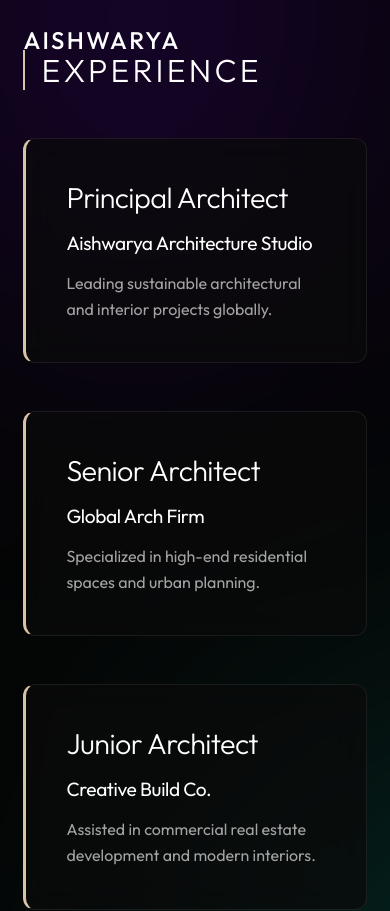
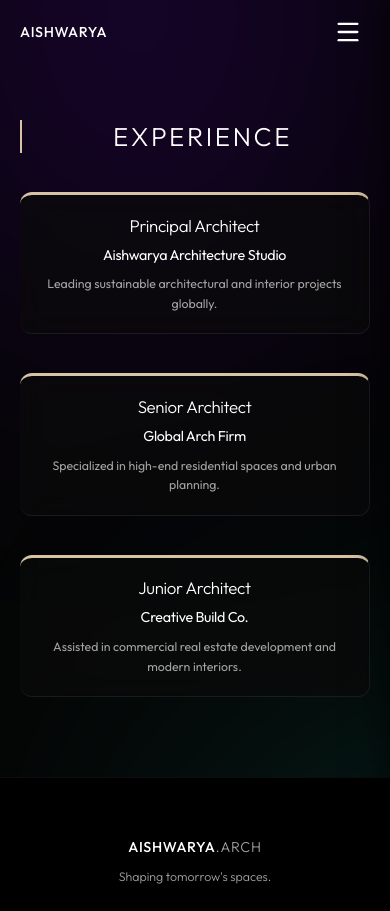
Before and after one commit to pavanpavan1138h-cpu/aishwarya_portfolio, a React (Vite) app: page /experience in a window 390 px wide. Shown: the top 911 px of the page. Built offline with nearby package versions, Linux system fonts and the light colour scheme.

Commit message:
Refactor: Comprehensive responsiveness overhaul and update hero heading to 'Architect'

```diff
--- a/src/components/About.css
+++ b/src/components/About.css
@@ -75,5 +75,40 @@
   .about-content {
     flex-direction: column;
     gap: 3rem;
+    text-align: center;
+  }
+  .about-text {
+    display: flex;
+    flex-direction: column;
+    align-items: center;
   }
 }
+
+@media (max-width: 768px) {
+  .about-name {
+    font-size: clamp(2.5rem, 10vw, 4rem);
+    letter-spacing: 0.1em;
+    margin-bottom: 1.5rem;
+  }
+  .about-stats {
+    gap: 2.5rem;
+    flex-wrap: wrap;
+    justify-content: center;
+    width: 100%;
+  }
+}
+
+@media (max-width: 480px) {
+  .about-name {
+    font-size: clamp(2.2rem, 9vw, 3rem);
+  }
+  .about-stats {
+    flex-direction: column;
+    align-items: center;
+    gap: 2rem;
+    text-align: center;
+  }
+  .stat h4 {
+    font-size: 2.2rem;
+  }
+}
--- a/src/components/Footer.css
+++ b/src/components/Footer.css
@@ -56,8 +56,28 @@
 }
 
 @media (max-width: 768px) {
+  .footer {
+    padding: 60px 0 30px;
+  }
   .footer-content {
     grid-template-columns: 1fr;
-    gap: 2.5rem;
+    gap: 3rem;
+    text-align: center;
+  }
+  .footer-socials {
+    align-items: center;
+    flex-direction: row;
+    justify-content: center;
+    gap: 2rem;
+  }
+  .footer-tagline {
+    font-size: 0.95rem;
   }
 }
+
+@media (max-width: 480px) {
+  .footer-socials {
+    gap: 1.5rem;
+    flex-wrap: wrap;
+  }
+}
--- a/src/components/Header.css
+++ b/src/components/Header.css
@@ -119,8 +119,81 @@
   padding-left: 2rem;
 }
 
+.mobile-menu-toggle {
+  display: none;
+  background: none;
+  border: none;
+  color: var(--text-primary);
+  cursor: pointer;
+  z-index: 1001;
+  padding: 5px;
+}
+
+.mobile-menu-overlay {
+  position: fixed;
+  top: 0;
+  left: 0;
+  width: 100%;
+  height: 100vh;
+  background: rgba(0, 0, 0, 0.4);
+  backdrop-filter: blur(4px);
+  z-index: 998;
+}
+
 @media (max-width: 860px) {
+  .header {
+    padding: 12px 0;
+  }
+
+  .mobile-menu-toggle {
+    display: flex;
+    align-items: center;
+    justify-content: center;
+    padding: 8px;
+  }
+
   .nav-menu {
-    display: none;
+    position: fixed;
+    top: 0;
+    right: -100%;
+    width: 85%;
+    max-width: 400px;
+    height: 100svh;
+    background: #080808;
+    flex-direction: column;
+    justify-content: center;
+    align-items: center;
+    gap: 3.5rem;
+    z-index: 1000;
+    transition: var(--transition-smooth);
+    border-left: 1px solid var(--glass-border);
+    display: flex; /* Override display: none from original code */
+    box-shadow: -10px 0 30px rgba(0,0,0,0.5);
+  }
+
+  .nav-menu.mobile-nav {
+    right: 0;
+  }
+
+  .nav-menu a {
+    font-size: 1.4rem;
+    letter-spacing: 0.1em;
+  }
+
+  .logo {
+    font-size: 1.2rem;
   }
 }
+
+@media (max-width: 480px) {
+  .header {
+    padding: 10px 0;
+  }
+  .nav-menu {
+    width: 100%;
+  }
+  .logo {
+    font-size: 1.1rem;
+    letter-spacing: 0.05em;
+  }
+}
--- a/src/components/Header.jsx
+++ b/src/components/Header.jsx
@@ -1,10 +1,11 @@
 import React, { useState, useEffect } from 'react';
 import { Link, useLocation } from 'react-router-dom';
-import { ChevronDown } from 'lucide-react';
+import { ChevronDown, Menu, X } from 'lucide-react';
 import './Header.css';
 
 const Header = () => {
   const [scrolled, setScrolled] = useState(false);
+  const [mobileMenuOpen, setMobileMenuOpen] = useState(false);
   const location = useLocation();
 
   useEffect(() => {
@@ -15,19 +16,35 @@ const Header = () => {
     return () => window.removeEventListener('scroll', handleScroll);
   }, []);
 
+  // Close mobile menu when route changes
+  useEffect(() => {
+    setMobileMenuOpen(false);
+  }, [location]);
+
   return (
-    <header className={`header ${scrolled ? 'scrolled glass-box' : ''}`}>
+    <header className={`header ${scrolled ? 'scrolled glass-box' : ''} ${mobileMenuOpen ? 'menu-open' : ''}`}>
       <div className="container header-content">
         <Link to="/" className="logo">
           AISHWARYA
         </Link>
-        <nav className="nav-menu">
+
+        <nav className={`nav-menu ${mobileMenuOpen ? 'mobile-nav' : ''}`}>
           <Link to="/" className={location.pathname === '/' ? 'active' : ''}>Home</Link>
           <Link to="/about-me" className={location.pathname === '/about-me' ? 'active' : ''}>About & Experience</Link>
           <Link to="/portfolio" className={location.pathname === '/portfolio' ? 'active' : ''}>Portfolio</Link>
           <Link to="/contact" className={location.pathname === '/contact' ? 'active' : ''}>Contact</Link>
         </nav>
+
+        <button
+          className="mobile-menu-toggle"
+          onClick={() => setMobileMenuOpen(!mobileMenuOpen)}
+          aria-label="Toggle Menu"
+        >
+          {mobileMenuOpen ? <X size={28} /> : <Menu size={28} />}
+        </button>
       </div>
+
+      {mobileMenuOpen && <div className="mobile-menu-overlay" onClick={() => setMobileMenuOpen(false)}></div>}
     </header>
   );
 };
--- a/src/components/HeroSection.css
+++ b/src/components/HeroSection.css
@@ -91,15 +91,58 @@
   border-color: #fff;
 }
 
+@media (max-width: 1024px) {
+  .hero-title {
+    font-size: 5rem;
+  }
+}
+
 @media (max-width: 768px) {
+  .hero-section {
+    height: auto;
+    min-height: 100svh; /* Modern mobile browser viewport unit */
+    padding: 140px 0 100px;
+    display: flex;
+    flex-direction: column;
+    justify-content: center;
+  }
   .hero-title {
-    font-size: 3.5rem;
+    font-size: clamp(3rem, 12vw, 4rem);
+    text-align: center;
   }
   .hero-overlay {
-    background: linear-gradient(to bottom, rgba(5,5,5,0.6) 0%, rgba(5,5,5,0.9) 100%);
+    background: linear-gradient(to bottom, rgba(5,5,5,0.7) 0%, rgba(5,5,5,0.9) 100%);
   }
   .hero-text-wrapper {
     text-align: center;
-    margin-top: 20vh;
+    margin: 0 auto;
+    width: 100%;
+    display: flex;
+    flex-direction: column;
+    align-items: center;
+  }
+  .hero-subtitle {
+    margin: 0 auto 2.5rem;
+    font-size: 1.1rem;
+    max-width: 90%;
   }
 }
+
+@media (max-width: 480px) {
+  .hero-section {
+    padding: 120px 0 80px;
+  }
+  .hero-title {
+    font-size: clamp(2.4rem, 11vw, 3rem);
+  }
+  .hero-kicker {
+    font-size: 0.8rem;
+    margin-bottom: 1.2rem;
+    letter-spacing: 0.15em;
+  }
+  .cta-button {
+    padding: 16px 32px;
+    width: 100%;
+    max-width: 300px;
+  }
+}
--- a/src/components/HeroSection.jsx
+++ b/src/components/HeroSection.jsx
@@ -15,7 +15,7 @@ const HeroSection = () => {
       <div className="container hero-content">
         <div className="hero-text-wrapper">
           <h1 className="hero-title">
-            Architecture.
+            Architect.
           </h1>
           <p className="hero-subtitle">
             Focusing on modern, sustainable, and highly personal spaces. Welcome to this professional architectural portfolio.
--- a/src/components/Projects.css
+++ b/src/components/Projects.css
@@ -88,9 +88,50 @@
 @media (max-width: 992px) {
   .projects-grid {
     grid-template-columns: 1fr;
+    gap: 3.5rem;
+  }
+  .project-image {
+    aspect-ratio: 4/3;
+  }
+}
+
+@media (max-width: 768px) {
+  .projects-section {
+    padding: 80px 0;
+  }
+  .project-info {
+    text-align: center;
+  }
+  .project-info h3 {
+    font-size: clamp(1.4rem, 5vw, 1.8rem);
+  }
+  .project-meta {
+    justify-content: center;
+  }
+  .projects-section .section-header {
+    text-align: center;
+  }
+}
+
+@media (max-width: 480px) {
+  .projects-grid {
     gap: 3rem;
   }
-  .project-image {
-    aspect-ratio: 16/9;
+  .project-meta {
+    font-size: 0.8rem;
+    flex-wrap: wrap;
+  }
+  .project-overlay {
+    opacity: 1 !important;
+    background: linear-gradient(to top, rgba(0,0,0,0.85), transparent 70%);
+    align-items: flex-end;
+    padding: 20px;
+  }
+  .view-text {
+    transform: translateY(0) !important;
+    padding: 10px 20px;
+    font-size: 0.85rem;
+    background: rgba(255, 255, 255, 0.1);
+    backdrop-filter: blur(5px);
   }
 }
--- a/src/index.css
+++ b/src/index.css
@@ -77,10 +77,59 @@ ul {
   list-style: none;
 }
 
+html, body {
+  overflow-x: hidden;
+  width: 100%;
+  position: relative;
+}
+
 .container {
+  width: 100%;
   max-width: 1600px;
   margin: 0 auto;
   padding: 0 6%;
+}
+
+@media (max-width: 1024px) {
+  .container {
+    padding: 0 5%;
+  }
+}
+
+@media (max-width: 768px) {
+  .container {
+    padding: 0 25px;
+  }
+}
+
+@media (max-width: 480px) {
+  .container {
+    padding: 0 20px;
+  }
+}
+
+/* Ensure all media elements are responsive */
+img, video, canvas, svg {
+  max-width: 100%;
+  height: auto;
+  display: block;
+}
+
+/* Fluid Typography & Mobile Reset */
+html {
+  font-size: 16px;
+}
+
+@media (max-width: 1440px) {
+  html { font-size: 15px; }
+}
+
+@media (max-width: 1024px) {
+  html { font-size: 14px; }
+}
+
+@media (max-width: 480px) {
+  html { font-size: 13px; }
 }
 
 .glass-box {
--- a/src/pages/ContactPage.css
+++ b/src/pages/ContactPage.css
@@ -45,3 +45,30 @@
 .contact-link {
   color: var(--accent-color);
 }
+
+@media (max-width: 768px) {
+  .contact-page {
+    padding-top: 100px;
+    padding-bottom: 60px;
+  }
+  .contact-content {
+    text-align: center;
+    margin: 3rem auto 0;
+  }
+  .contact-content h3 {
+    font-size: 1.8rem;
+  }
+}
+
+@media (max-width: 480px) {
+  .contact-content h3 {
+    font-size: 1.5rem;
+  }
+  .contact-info-card {
+    padding: 1.2rem 1.5rem;
+  }
+  .contact-info-card p {
+    font-size: 1rem;
+    overflow-wrap: break-word;
+  }
+}
--- /dev/null
+++ b/src/pages/Experience.css
@@ -0,0 +1,68 @@
+.experience-page {
+  padding-top: 100px;
+  padding-bottom: 80px;
+  min-height: 80vh;
+}
+
+.experience-list {
+  display: flex;
+  flex-direction: column;
+  gap: 3rem;
+  margin-top: 3rem;
+}
+
+.experience-card {
+  padding: 2.5rem;
+  display: flex;
+  flex-direction: column;
+  gap: 1rem;
+  border-left: 3px solid var(--accent-color);
+}
+
+.experience-role {
+  font-size: 1.8rem;
+  font-weight: 300;
+}
+
+.experience-company {
+  font-size: 1.2rem;
+  color: #fff;
+  font-weight: 400;
+}
+
+.experience-desc {
+  color: var(--text-secondary);
+  line-height: 1.6;
+}
+
+@media (max-width: 768px) {
+  .experience-page {
+    padding-top: 120px;
+    text-align: center;
+  }
+  .experience-role {
+    font-size: clamp(1.4rem, 5vw, 1.6rem);
+  }
+  .experience-card {
+    align-items: center;
+    border-left: none;
+    border-top: 3px solid var(--accent-color);
+    padding: 2rem 1.5rem;
+  }
+}
+
+@media (max-width: 480px) {
+  .experience-card {
+    padding: 1.5rem 1.2rem;
+    gap: 0.8rem;
+  }
+  .experience-role {
+    font-size: 1.3rem;
+  }
+  .experience-company {
+    font-size: 1.1rem;
+  }
+  .experience-desc {
+    font-size: 0.95rem;
+  }
+}
--- a/src/pages/Experience.jsx
+++ b/src/pages/Experience.jsx
@@ -1,5 +1,6 @@
 import React from 'react';
 import { motion } from 'framer-motion';
+import './Experience.css';
 
 const experienceData = [
   { id: 1, role: 'Principal Architect', company: 'Aishwarya Architecture Studio', desc: 'Leading sustainable architectural and interior projects globally.' },
@@ -10,7 +11,7 @@ const experienceData = [
 const Experience = () => {
   return (
     <motion.div
-      style={{ paddingTop: '50px', paddingBottom: '100px', minHeight: '80vh' }}
+      className="experience-page"
       initial={{ opacity: 0 }}
       animate={{ opacity: 1 }}
       transition={{ duration: 0.6 }}
@@ -24,22 +25,21 @@ const Experience = () => {
         >
           Experience
         </motion.h1>
-        <div style={{ display: 'flex', flexDirection: 'column', gap: '3rem', marginTop: '3rem' }}>
+        <div className="experience-list">
           {experienceData.map((item, index) => (
             <motion.div
               key={item.id}
-              className="glass-box"
-              style={{ padding: '2.5rem', display: 'flex', flexDirection: 'column', gap: '1rem', borderLeft: '3px solid var(--accent-color)' }}
+              className="glass-box experience-card"
               initial={{ opacity: 0, x: -30 }}
               whileInView={{ opacity: 1, x: 0 }}
               viewport={{ once: true }}
               transition={{ duration: 0.7, delay: index * 0.15 }}
             >
               <div style={{ display: 'flex', justifyContent: 'space-between', alignItems: 'center' }}>
-                <h3 style={{ fontSize: '1.8rem', fontWeight: 300 }}>{item.role}</h3>
+                <h3 className="experience-role">{item.role}</h3>
               </div>
-              <h4 style={{ fontSize: '1.2rem', color: '#fff', fontWeight: 400 }}>{item.company}</h4>
-              <p style={{ color: 'var(--text-secondary)', lineHeight: 1.6 }}>{item.desc}</p>
+              <h4 className="experience-company">{item.company}</h4>
+              <p className="experience-desc">{item.desc}</p>
             </motion.div>
           ))}
         </div>
--- a/src/pages/ProjectDetail.css
+++ b/src/pages/ProjectDetail.css
@@ -75,15 +75,51 @@
 }
 
 @media (max-width: 768px) {
-  .detail-title {
-    font-size: 2.5rem;
-  }
-
   .project-detail-page {
-    padding-top: 100px;
+    padding-top: 120px;
+    padding-bottom: 80px;
   }
 
   .detail-header {
+    margin: 0 auto 3rem;
+    text-align: center;
+    max-width: 100%;
+  }
+
+  .detail-title {
+    font-size: clamp(2.2rem, 8vw, 2.8rem);
+    margin-bottom: 1.5rem;
+  }
+
+  .detail-meta {
+    font-size: 1rem;
+    flex-wrap: wrap;
+    justify-content: center;
+    gap: 1.5rem;
+  }
+
+  .detail-description p {
+    font-size: 1.1rem;
+    line-height: 1.75;
+    text-align: center;
+  }
+}
+
+@media (max-width: 480px) {
+  .detail-header {
     margin-bottom: 2.5rem;
   }
+  .detail-title {
+    font-size: clamp(1.8rem, 7vw, 2.2rem);
+    margin-bottom: 1rem;
+  }
+  .detail-main-image {
+    margin-bottom: 2rem;
+    border-radius: 0;
+    width: calc(100% + 40px);
+    margin-left: -20px;
+  }
+  .detail-description p {
+    font-size: 1rem;
+  }
 }
```
